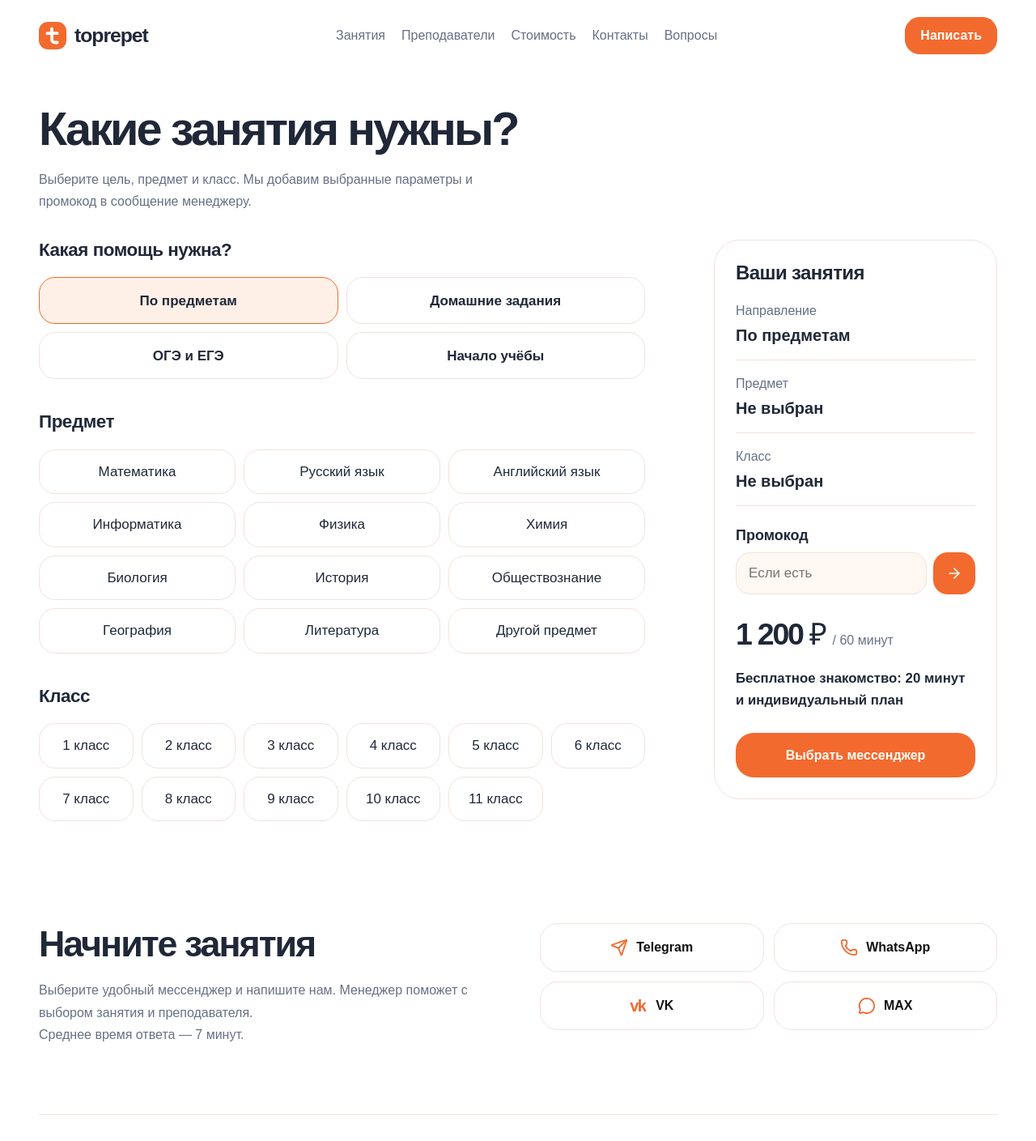
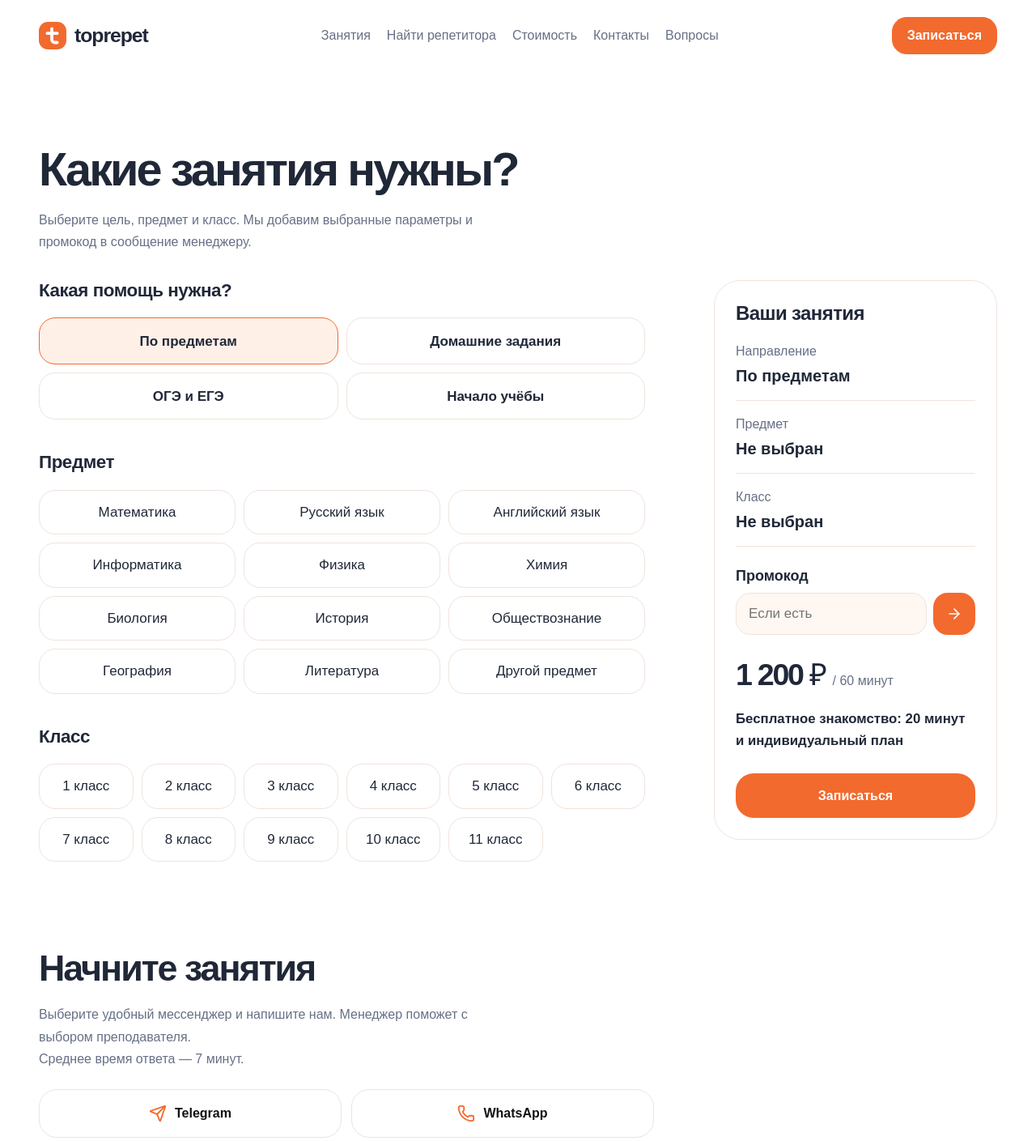
Before and after one commit to al7xey/toprepet, a React (Vite) app: page /lessons in a window 1280 px wide. Shown: the top 1409 px of the page at 81% size. Built offline with nearby package versions, Linux system fonts and the light colour scheme.

Commit message:
Refine homepage sections and booking copy

```diff
--- a/src/app/landing-update.css
+++ b/src/app/landing-update.css
@@ -1,5 +1,5 @@
 /* Photo-first mobile hero, with both actions and compact benefits together. */
-.hero { grid-template-areas: 'art' 'copy' 'offer'; padding-top: 24px; gap: 24px; }
+.hero { grid-template-areas: 'copy' 'art' 'offer'; padding-top: 24px; gap: 24px; }
 .hero-art { height: auto; aspect-ratio: 4 / 3; box-shadow: none; }
 .hero-carousel,
 .hero-carousel [data-slot='carousel-content'],
@@ -15,8 +15,8 @@
 .hero-price { margin-bottom: 22px; }
 .hero .button { display: flex; justify-content: center; gap: 12px; width: 100%; max-width: none; }
 .hero-offer > .button { height: 56px; min-height: 56px; padding: 12px 16px; font-size: 1rem; }
-.hero .hero-intro { margin-top: 14px; background: #fff5ef; color: #202838; border: 1px solid #f8e6da; line-height: 1.45; }
-.hero-intro > svg { flex-shrink: 0; color: #ed682d; }
+.hero .hero-intro { margin-top: 14px; background: #fff5ef; color: #111; border: 1px solid #f8e6da; line-height: 1.45; }
+.hero-intro > svg { flex-shrink: 0; color: currentColor; }
 .hero-intro > span { flex: none; }
 .hero .hero-intro:hover { background: #ffe9dc; }
 .hero-benefits { display: grid; grid-template-columns: repeat(3, minmax(0, 1fr)); gap: 12px; padding: 0; margin: 0 0 28px; list-style: none; }
@@ -95,3 +95,120 @@
 @media (max-width: 359px) {
   .free-intro-heading h2 { font-size: 1.55rem; }
 }
+
+.price-benefits {
+  display: grid;
+  gap: 14px;
+  max-width: 760px;
+  margin: 24px 0 0;
+  padding: 0;
+  list-style: none;
+}
+
+.price-title-amount { white-space: nowrap; }
+
+.price-layout { margin-top: 96px; }
+
+.price-layout .price-section {
+  max-width: 760px;
+  margin-top: 0;
+}
+
+.price-benefits li {
+  display: flex;
+  align-items: flex-start;
+  gap: 12px;
+  line-height: 1.5;
+}
+
+.price-benefits li svg {
+  width: 18px;
+  height: 18px;
+  flex: none;
+  margin-top: 3px;
+  color: var(--accent);
+  stroke-width: 3;
+}
+
+.price-promo {
+  max-width: 760px;
+  margin-top: 16px;
+  padding: 32px 28px;
+  border-radius: 34px;
+  background: linear-gradient(135deg, #fff1e8 0%, #fff9f5 74%);
+  color: var(--ink);
+}
+
+.price-promo h2 {
+  margin: 0 0 8px;
+  color: var(--accent);
+  font-size: clamp(3.5rem, 8vw, 4.5rem);
+  line-height: 1;
+}
+
+.price-promo p {
+  max-width: 760px;
+  margin: 0;
+  font-size: clamp(1.1rem, 2.2vw, 1.5rem);
+  font-weight: 650;
+  line-height: 1.4;
+}
+
+.lessons-page:not(.free-intro-picker),
+.free-intro-page {
+  padding-top: 72px;
+}
+
+@media (min-width: 760px) {
+  .lessons-page:not(.free-intro-picker),
+  .free-intro-page {
+    padding-top: 88px;
+  }
+
+  .section,
+  .contact-section {
+    padding-top: 96px;
+  }
+
+  .price-layout {
+    margin-top: 96px;
+  }
+
+  .price-layout .price-section {
+    padding: 32px;
+  }
+
+  .price-section h2 { font-size: clamp(1.75rem, 2.4vw, 2.25rem); }
+  .price-promo h2 { font-size: 3.5rem; }
+  .price-promo p { font-size: 1.125rem; }
+
+  .teachers-section { padding-top: 72px; }
+  .free-intro { margin-top: 72px; }
+
+  .price-section,
+  .contact-section {
+    grid-template-columns: minmax(0, 1fr);
+    gap: 24px;
+  }
+
+  .price-copy,
+  .price-offer,
+  .contact-heading,
+  .contact-actions,
+  .free-intro-heading,
+  .free-intro-steps,
+  .free-intro-actions,
+  .faq-list {
+    width: 100%;
+    max-width: 760px;
+  }
+
+  .price-copy p { max-width: 760px; }
+
+  .price-promo { padding: 32px; }
+
+  .faq-section {
+    grid-template-columns: minmax(0, 1fr);
+    gap: 22px;
+  }
+}
--- a/src/features/select-lesson/ui/lesson-picker.tsx
+++ b/src/features/select-lesson/ui/lesson-picker.tsx
@@ -357,7 +357,7 @@ export function LessonPicker({
           className="button button-primary"
           to="/lessons/#contact"
         >
-          Выбрать мессенджер
+          Записаться
         </Link>
       </aside>
     </div>
--- a/src/widgets/contact/contact.tsx
+++ b/src/widgets/contact/contact.tsx
@@ -11,6 +11,11 @@ export function Contact({ onLessonsPage = false, standalone = false }: { onLesso
   const selection = useSelector((state: { lesson: LessonSelection }) => state.lesson);
   const hasSelection = Boolean(selection.subject || selection.grade || selection.promoCode || selection.goal !== 'subject');
   const topic = hasSelection ? selectionDescription(selection) : undefined;
+  const description = standalone
+    ? 'Задайте вопрос о занятиях, выберите преподавателя или согласуйте время бесплатного знакомства. Свяжитесь с нами в удобном мессенджере.'
+    : onLessonsPage
+      ? 'Выберите удобный мессенджер и напишите нам. Менеджер поможет с выбором преподавателя.'
+      : 'Выберите удобный мессенджер и напишите нам. Менеджер поможет с выбором занятия и преподавателя.';
 
   async function copySelection() {
     try {
@@ -24,7 +29,7 @@ export function Contact({ onLessonsPage = false, standalone = false }: { onLesso
     <section id="contact" className={'contact-section container' + (standalone ? ' standalone-contact' : '')} aria-labelledby="contact-title">
       <div className={'contact-heading' + (standalone ? ' page-heading' : '')}>
         {standalone ? <h1 id="contact-title">Напишите менеджеру</h1> : <h2 id="contact-title">Начните занятия</h2>}
-        <p>{standalone ? 'Задайте вопрос о занятиях, выберите преподавателя или согласуйте время бесплатного знакомства. Свяжитесь с нами в удобном мессенджере.' : 'Выберите удобный мессенджер и напишите нам. Менеджер поможет с выбором занятия и преподавателя.'}</p>
+        <p>{description}</p>
         <p>Среднее время ответа — 7 минут.</p>
       </div>
       <div className="contact-actions">
--- a/src/widgets/header/header.tsx
+++ b/src/widgets/header/header.tsx
@@ -1,5 +1,5 @@
-import { useState } from 'react';
-import { Link } from 'react-router-dom';
+import { useEffect, useState } from 'react';
+import { Link, useLocation } from 'react-router-dom';
 import { Menu, X } from 'lucide-react';
 
 import {
@@ -14,6 +14,16 @@ import { Brand } from '../../shared/ui/brand';
 
 export function Header() {
   const [open, setOpen] = useState(false);
+  const location = useLocation();
+
+  useEffect(() => {
+    if (!location.hash) return;
+    const frame = requestAnimationFrame(() => {
+      document.getElementById(location.hash.slice(1))?.scrollIntoView();
+    });
+    return () => cancelAnimationFrame(frame);
+  }, [location.pathname, location.hash]);
+
   const navigation = (mobile = false) => (mobile ? [
     {
       to: '/#directions',
@@ -25,7 +35,7 @@ export function Header() {
     },
     {
       to: '/#teachers',
-      label: 'Топ репеты',
+      label: 'Найти репетитора',
     },
     {
       to: '/#free-intro',
@@ -44,8 +54,8 @@ export function Header() {
       label: 'Вопросы и ответы',
     },
   ] : [
-    { to: '/lessons/', label: 'Занятия' },
-    { to: '/#teachers', label: 'Преподаватели' },
+    { to: '/#directions', label: 'Занятия' },
+    { to: '/#teachers', label: 'Найти репетитора' },
     { to: '/#price', label: 'Стоимость' },
     { to: '/#contact', label: 'Контакты' },
     { to: '/#faq', label: 'Вопросы' },
@@ -54,7 +64,12 @@ export function Header() {
       <Link
         key={label}
         to={to}
-        onClick={() => setOpen(false)}
+        onClick={() => {
+          setOpen(false);
+          if (to.startsWith('/#') && location.pathname === '/' && location.hash === to.slice(1)) {
+            document.getElementById(to.slice(2))?.scrollIntoView();
+          }
+        }}
       >
         {label}
       </Link>
@@ -76,9 +91,9 @@ export function Header() {
         <div className="header-actions">
           <Link
             className="button button-secondary header-contact"
-            to="/#contact"
+            to="/lessons/"
           >
-            Написать
+            Записаться
           </Link>
 
           <Sheet
--- a/src/widgets/hero/hero.tsx
+++ b/src/widgets/hero/hero.tsx
@@ -1,5 +1,5 @@
 import { Link } from 'react-router-dom';
-import { ArrowRight, Gift, UserRound, CalendarDays, ChartNoAxesColumnIncreasing } from 'lucide-react';
+import { ArrowRight, UserRound, CalendarDays, ChartNoAxesColumnIncreasing } from 'lucide-react';
 import { HeroCarousel } from './hero-carousel';
 
 export function Hero() {
@@ -19,11 +19,10 @@ export function Hero() {
           <li><ChartNoAxesColumnIncreasing aria-hidden="true" /><span>Быстрый<br />результат</span></li>
         </ul>
         <Link className="button button-primary" to="/lessons/">
-          Выбрать занятие <ArrowRight size={20} aria-hidden="true" />
+          Найти репетитора <ArrowRight size={20} aria-hidden="true" />
         </Link>
-        <Link className="button button-light hero-intro" to="/free-intro/">
-          <Gift size={24} aria-hidden="true" />
-          <span>Бесплатное знакомство</span>
+        <Link className="button button-light hero-intro" to="/#how">
+          <span>Как всё устроено</span>
           <ArrowRight size={20} aria-hidden="true" />
         </Link>
       </div>
--- a/src/widgets/pricing/pricing.tsx
+++ b/src/widgets/pricing/pricing.tsx
@@ -1,21 +1,25 @@
 import { Link } from 'react-router-dom';
+import { Check } from 'lucide-react';
 export function Pricing() {
   return (
-    <section
-      className="price-section container"
-      id="price"
-      aria-labelledby="price-title"
-    >
-      <div className="price-copy">
-        <h2 id="price-title">1 200 ₽ за любое занятие</h2>
-        <p>Индивидуальное занятие длится 60 минут.</p>
-        <p>При оплате более 10 занятий одним платежом — скидка 10%.</p>
-      </div>
-      <div className="price-offer">
-        <Link className="button button-primary" to="/lessons/">
-          Выбрать занятие
-        </Link>
-      </div>
-    </section>
+    <div className="price-layout container">
+      <section className="price-section" id="price" aria-labelledby="price-title">
+        <div className="price-copy">
+          <h2 id="price-title">Любое занятие — <span className="price-title-amount">1 200 ₽</span></h2>
+          <ul className="price-benefits">
+            <li><Check aria-hidden="true" />60 минут индивидуально с преподавателем</li>
+            <li><Check aria-hidden="true" />Одна цена для всех предметов</li>
+            <li><Check aria-hidden="true" />Бесплатное знакомство перед первым занятием</li>
+          </ul>
+        </div>
+        <div className="price-offer">
+          <Link className="button button-primary" to="/lessons/">Выбрать занятие</Link>
+        </div>
+      </section>
+      <section className="price-promo" aria-labelledby="price-promo-title">
+        <h2 id="price-promo-title">10%</h2>
+        <p>Скидка 10% при оплате от 10 занятий одним платежом</p>
+      </section>
+    </div>
   );
 }
```
Also changed, not shown: src/widgets/faq/faq.tsx (+4 -4 lines).
